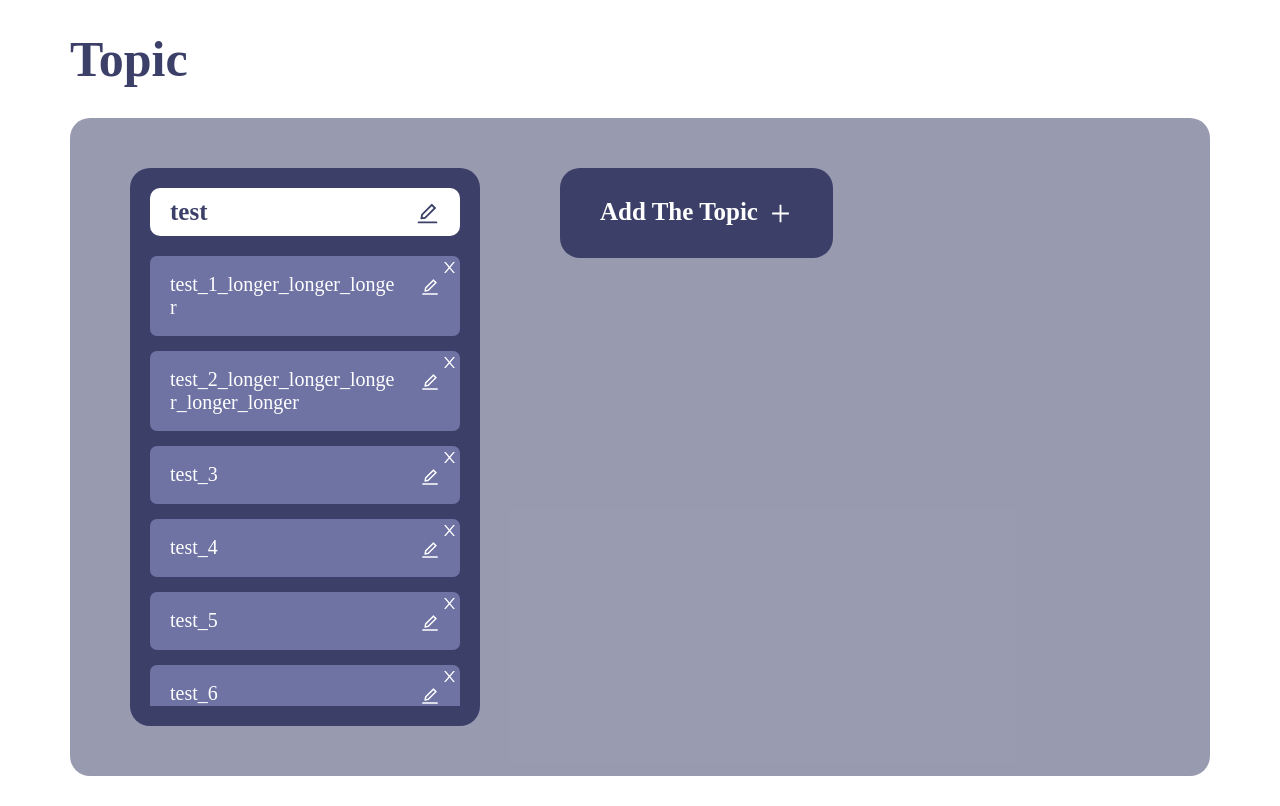
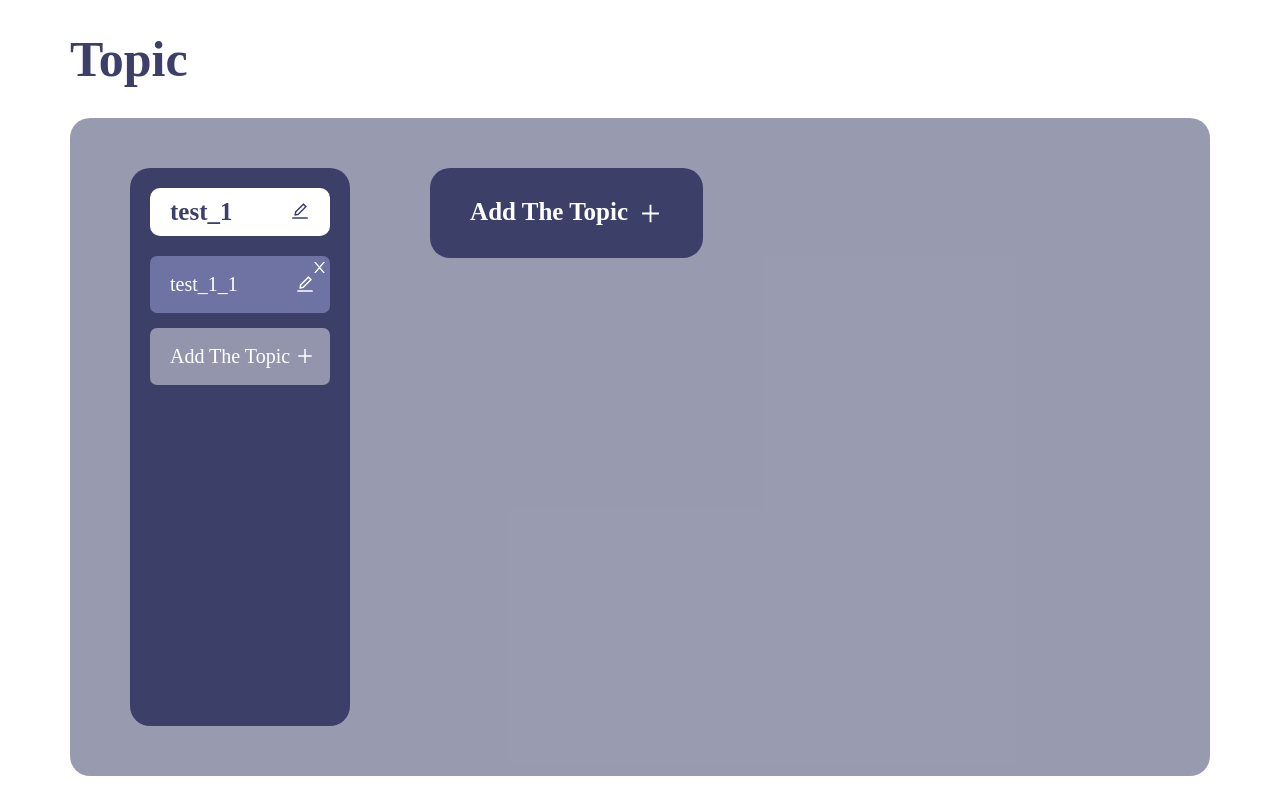
Before and after one commit to zero3062/draw_topic, a React (Create React App) app: page / in a window 1280 px wide. Built offline with nearby package versions, Linux system fonts and the light colour scheme.

Commit message:
[Add] handleEditItem

```diff
--- a/src/component/mainPage.tsx
+++ b/src/component/mainPage.tsx
@@ -24,23 +24,12 @@ function mainPage() {
   const [topic, setTopic] = useState<Array<topicType>>([
     {
       id: 1,
-      header: 'test',
-      list: [
-        { id: 1, text: 'test_1_longer_longer_longer', checked: false },
-        {
-          id: 2,
-          text: 'test_2_longer_longer_longer_longer_longer',
-          checked: false,
-        },
-        { id: 3, text: 'test_3', checked: false },
-        { id: 4, text: 'test_4', checked: false },
-        { id: 5, text: 'test_5', checked: false },
-        { id: 6, text: 'test_6', checked: false },
-      ],
+      header: 'test_1',
+      list: [{ id: 1, text: 'test_1_1', checked: false }],
     },
   ]);
   const [header, setHeader] = useState<[string, number]>(['', -1]); // 첫번째 인자는 바뀐 값, 두번째 인자는 topic Index
-  const [listFocus, setListFocus] = useState(-1);
+  const [listFocus, setListFocus] = useState(-1); // 몇번째 topic에 포커싱 중인지 나타내는 숫자형 변수
 
   // 첫번째 인자는 바뀐값, 두번째 인자는 topic Index, 세번째 인자는 topic item Index
   const [subItem, setSubItem] = useState<[string, number, number]>([
@@ -112,6 +101,42 @@ function mainPage() {
       );
 
       setTopic(sampleTopic);
+    } else if (
+      topic[topicIndex].list.findIndex((obj) => obj.text === text) !== -1
+    ) {
+      toastr.error('같은 이름의 내용이 있습니다.');
+    } else if (text === '') {
+      toastr.error('내용을 입력해주세요.');
+    }
+
+    setSubItem(['', -1, -1]);
+  };
+
+  const handleEditItem = (): void => {
+    const [text, topicIndex, listIndex] = subItem;
+
+    if (
+      text !== '' &&
+      topic[topicIndex].list.findIndex((obj) => obj.text === text) === -1
+    ) {
+      setTopic(
+        topic.map((tItem, tIndex) =>
+          tIndex === topicIndex
+            ? {
+                ...tItem,
+                list: tItem.list.map((item, index) =>
+                  index === listIndex ? { ...item, text } : item,
+                ),
+              }
+            : tItem,
+        ),
+      );
+    } else if (
+      topic[topicIndex].list.findIndex((obj) => obj.text === text) !== -1
+    ) {
+      toastr.error('같은 이름의 내용이 있습니다.');
+    } else if (text === '') {
+      toastr.error('내용을 입력해주세요.');
     }
 
     setSubItem(['', -1, -1]);
@@ -169,6 +194,7 @@ function mainPage() {
                 <div className="topic_header pad_true">
                   <div className="topic_header_text">{topicList.header}</div>
                   <AiOutlineEdit
+                    size="20"
                     className="topic_header_edit"
                     onClick={() => setHeader(['', topicIndex])}
                   />
@@ -204,27 +230,45 @@ function mainPage() {
                         onClick={() => handleDeleteItem(topicIndex, listIndex)}
                       />
                     </div>
-                    <div className="topic_item_main">
-                      <div className="topic_item_text">{list.text}</div>
-                      <AiOutlineEdit className="topic_item_edit" />
-                    </div>
+                    {subItem[1] === topicIndex && subItem[2] === listIndex ? (
+                      <div className="topic_item_main">
+                        <input
+                          type="text"
+                          className="topic_item_input"
+                          placeholder={list.text}
+                          onChange={(e) =>
+                            setSubItem([e.target.value, topicIndex, listIndex])
+                          }
+                          onKeyPress={(e) => {
+                            if (e.key === 'Enter') handleEditItem();
+                          }}
+                          value={subItem[0]}
+                          ref={(e) => e?.focus?.()}
+                        />
+                        <AiOutlineCheck
+                          className="topic_item_edit"
+                          onClick={() => handleEditItem()}
+                        />
+                      </div>
+                    ) : (
+                      <div className="topic_item_main">
+                        <div className="topic_item_text">{list.text}</div>
+                        <AiOutlineEdit
+                          className="topic_item_edit"
+                          onClick={() =>
+                            setSubItem(['', topicIndex, listIndex])
+                          }
+                        />
+                      </div>
+                    )}
                   </li>
                 ))}
-
                 <div
                   className="topic_item add_item"
                   role="button"
                   tabIndex={-1}
                 >
-                  {subItem[2] !== -2 ? (
-                    <div className="topic_item_main">
-                      <div className="topic_item_text">Add The Topic</div>
-                      <AiOutlinePlus
-                        className="topic_item_edit"
-                        onClick={() => setSubItem(['', topicIndex, -2])}
-                      />
-                    </div>
-                  ) : (
+                  {subItem[1] === topicIndex && subItem[2] === -2 ? (
                     <div className="topic_item_main">
                       <input
                         type="text"
@@ -242,6 +286,14 @@ function mainPage() {
                       <AiOutlineCheck
                         className="topic_item_edit"
                         onClick={() => handleAddItem()}
+                      />
+                    </div>
+                  ) : (
+                    <div className="topic_item_main">
+                      <div className="topic_item_text">Add The Topic</div>
+                      <AiOutlinePlus
+                        className="topic_item_edit"
+                        onClick={() => setSubItem(['', topicIndex, -2])}
                       />
                     </div>
                   )}
--- a/src/style/mainPage.scss
+++ b/src/style/mainPage.scss
@@ -140,7 +140,7 @@ input {
             justify-content: space-between;
 
             .topic_item_text {
-              max-width: 230px;
+              max-width: 94%;
               word-wrap: break-word;
               margin-right: 20px;
             }
@@ -150,6 +150,7 @@ input {
               border: none;
               color: white;
               background: transparent;
+              min-width: 90%;
 
               &::placeholder {
                 color: rgb(185, 185, 185);
@@ -157,7 +158,9 @@ input {
             }
 
             .topic_item_edit {
-              margin-top: 4px;
+              position: absolute;
+              top: 18px;
+              right: 15px;
             }
           }
         }
@@ -168,6 +171,10 @@ input {
 
         .add_item {
           background: rgba(255, 255, 255, 0.445);
+
+          .topic_item_main > .topic_item_text {
+            white-space: nowrap;
+          }
         }
       }
     }
```
